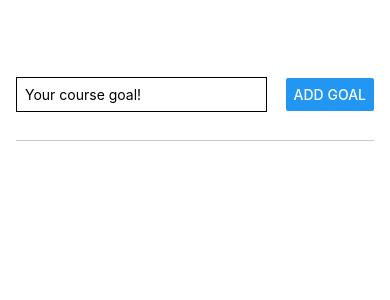
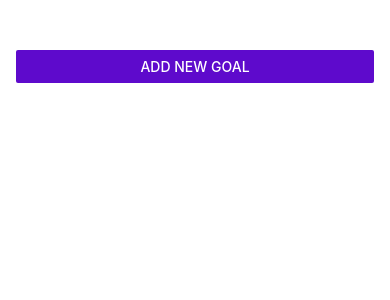
Before and after one commit to Mo2024/react-native-goals-app, a React Native app: screen / in a window 390 px wide. Shown: the top 300 px of the page. Built offline with nearby package versions, Linux system fonts and the light colour scheme.

Commit message:
Project done, will change some styling later on

```diff
--- a/App.js
+++ b/App.js
@@ -1,15 +1,22 @@
 import { useState } from 'react';
-import { StyleSheet, View, FlatList } from 'react-native';
+import { StyleSheet, View, FlatList, Button } from 'react-native';
 import GoalContainer from './components/GoalContainer';
 import GoalInput from './components/GoalInput';
-
+import { StatusBar } from 'expo-status-bar';
 
 export default function App() {
+  const [modalIsVisible, setModalIsVisible] = useState(false)
   const [eneteredGoalText, setEnteredGoalText] = useState('');
   const [courseGoals, setCourseGoals] = useState([])
 
   function goalInputHandler(eneteredText) { setEnteredGoalText(eneteredText) };
-  function addGoalHandler() { setCourseGoals(currentCourseGoals => [...currentCourseGoals, { text: eneteredGoalText, key: Math.random().toString() }]) };
+  function addGoalHandler() {
+    setCourseGoals(currentCourseGoals => [...currentCourseGoals, { text: eneteredGoalText, key: Math.random().toString() }])
+    setEnteredGoalText('')
+    endAddGoalHandler();
+  };
+  function startAddGoalHandler() { setModalIsVisible(true); }
+  function endAddGoalHandler() { setModalIsVisible(false); }
   function deleteGoalHandler(key) {
     setCourseGoals(currentCourseGoals => {
       return currentCourseGoals.filter((goal) => goal.key !== key);
@@ -17,10 +24,15 @@ export default function App() {
   };
 
   return (
+    <>
+      <StatusBar style='' />
       <View style={styles.appContainer}>
+        <Button title='Add New Goal' color="#5e0acc" onPress={startAddGoalHandler} />
         <GoalInput
           goalInputHandler={goalInputHandler}
           addGoalHandler={addGoalHandler}
+          visibility={modalIsVisible}
+          endAddGoalHandler={endAddGoalHandler}
         />
 
         <GoalContainer
@@ -28,6 +40,7 @@ export default function App() {
           deleteGoalHandler={deleteGoalHandler}
         />
       </View>
+    </>
   );
 }
 
--- a/components/GoalInput.js
+++ b/components/GoalInput.js
@@ -1,30 +1,54 @@
-import { StyleSheet, View, Button, TextInput } from "react-native";
+import { StyleSheet, View, Button, TextInput, Modal, Image } from "react-native";
 
 function GoalInput(props) {
     return (
-        <View style={styles.inputContainer}>
-            <TextInput style={styles.textInput} placeholder='Your course goal!' onChangeText={props.goalInputHandler} />
-            <Button title='Add Goal' onPress={props.addGoalHandler} />
-        </View>
+        <Modal visible={props.visibility} animationType="slide">
+            <View style={styles.inputContainer}>
+                <Image style={styles.image} source={require('../assets/images/goal.png')} />
+                <TextInput style={styles.textInput} placeholder='Your course goal!' onChangeText={props.goalInputHandler} />
+                <View style={styles.buttonContainer}>
+                    <View style={styles.button}>
+                        <Button title='Add Goal' onPress={props.addGoalHandler} color="#5e0acc" />
+                    </View>
+                    <View style={styles.button}>
+                        <Button title="Cancel" onPress={props.endAddGoalHandler} color="#f31282" />
+                    </View>
+                </View>
+            </View>
+        </Modal >
+
     )
 };
 
 const styles = StyleSheet.create({
     inputContainer: {
         flex: 1,
-        flexDirection: 'row',
-        justifyContent: 'space-between',
+        justifyContent: 'center',
         alignItems: 'center',
         marginBottom: 24,
         borderBottomWidth: 1,
         borderBottomColor: '#cccccc'
+
     },
     textInput: {
         borderWidth: 1,
         borderColor: '#ccccccc',
-        width: '70%',
-        marginRight: 8,
-        padding: 8
+        width: '75%',
+        padding: 8,
+        borderRadius: 7
+    },
+    buttonContainer: {
+        flexDirection: "row",
+        marginTop: 16
+    },
+    button: {
+        width: '35%',
+        marginHorizontal: 8
+    },
+    image: {
+        width: 100,
+        height: 100,
+        margin: 20
     }
 });
 
--- a/components/GoalItem.js
+++ b/components/GoalItem.js
@@ -1,16 +1,12 @@
 import { StyleSheet, View, Text, Pressable } from "react-native";
-import { MaterialIcons } from '@expo/vector-icons';
 
+function changeStyle() { return pressedData.pressed && styles.pressedItem }
 function GoalItem(props) {
     return (
         <View style={styles.goalContainer}>
-            <Text style={styles.goalText}> {props.text} </Text>
-            <View style={styles.svgView} >
-                <Pressable onPress={props.deleteGoalHandler.bind(this, props.keyID)}>
-                    <MaterialIcons name="delete" size={20} color="red" />
-                </Pressable>
-            </View>
-
+            <Pressable android_ripple={{ color: 'white' }} style={[(pressedData) => pressedData.pressed && styles.pressedItem, styles.pressableContainer]} onPress={props.deleteGoalHandler.bind(this, props.keyID)}>
+                <Text style={styles.goalText}>{props.text}</Text>
+            </Pressable>
         </View>
     )
 };
@@ -18,20 +14,21 @@ function GoalItem(props) {
 const styles = StyleSheet.create({
     goalContainer: {
         flex: 1,
-        width: '90%',
         margin: 8,
-        padding: 19,
         borderRadius: 7,
         backgroundColor: '#5e0acc',
-        flexDirection: 'row',
+    },
+    pressedItem: {
+        opacity: 0.5
     },
     goalText: {
+        padding: 8,
         color: 'white',
         fontSize: 15
     },
-    svgView: {
-        flex: 1,
-        flexDirection: "row-reverse",
+    pressableContainer: {
+
+
     }
 });
 
```
Also changed, not shown: assets/images/goal.png (added). Lines whose indentation alone changed are shown as unchanged.
